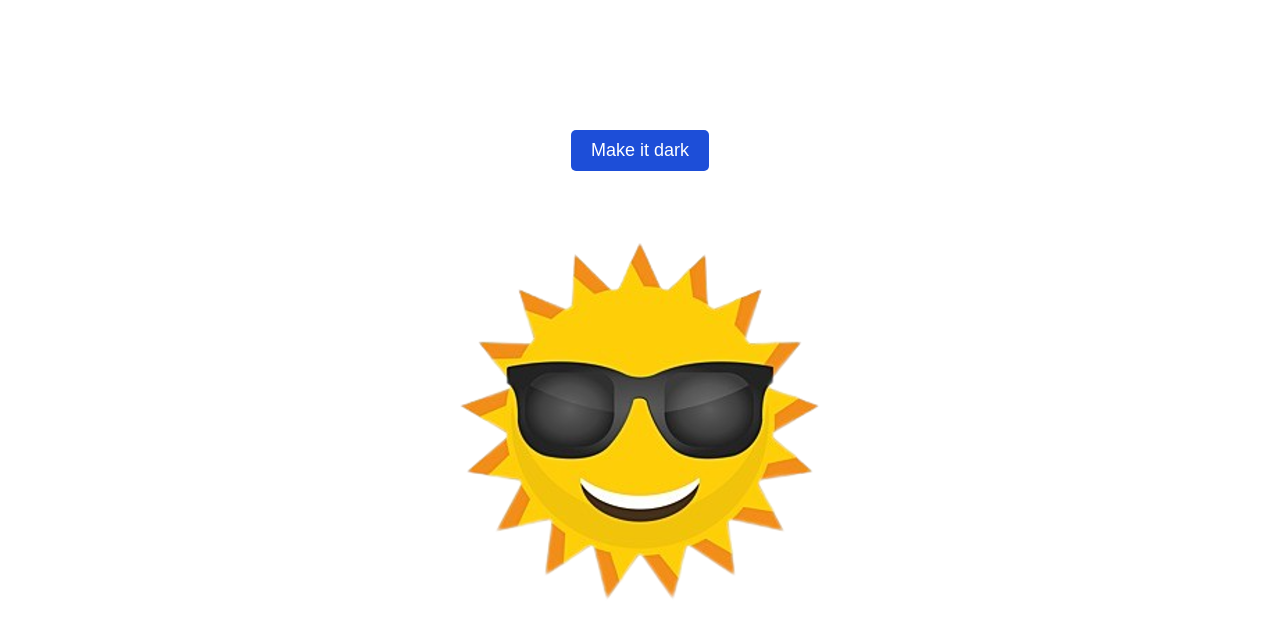
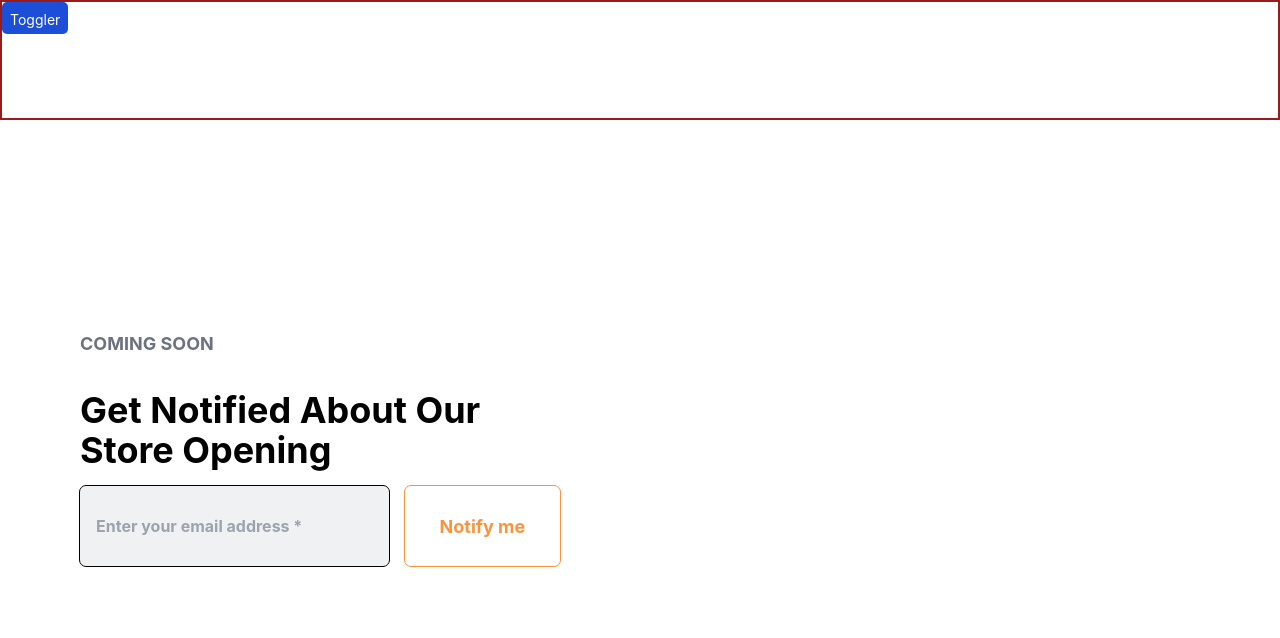
Before and after one commit to irriz-jayy/dark-mode, a React (Create React App) app: page / in a window 1280 px wide. Shown: the top 638 px of the page. Built offline with nearby package versions, Linux system fonts and the light colour scheme.

Commit message:
initial form part done

```diff
--- a/package.json
+++ b/package.json
@@ -34,5 +34,8 @@
       "last 1 firefox version",
       "last 1 safari version"
     ]
+  },
+  "devDependencies": {
+    "tailwindcss": "^3.3.3"
   }
 }
--- a/src/App.js
+++ b/src/App.js
@@ -1,10 +1,10 @@
-import './App.css';
-import Toggler from "./components/Toggler";
+import "./App.css";
+import Landingpage from "./components/Landingpage";
 
 function App() {
   return (
     <div className="App">
-      <Toggler/>
+      <Landingpage />
     </div>
   );
 }
--- /dev/null
+++ b/src/components/Landingpage.jsx
@@ -0,0 +1,37 @@
+import React from "react";
+
+function Landingpage() {
+  return (
+    <>
+      <header className="border border-2 border-red-800 h-[15vh] flex">
+        <img src="" alt="" className="" />
+        <button className="h-8 p-2 text-sm">Toggler</button>
+      </header>
+      <div className="h-[80vh] font-bold">
+        <div className="h-full w-1/2 flex justify-center items-center">
+          <div className="flex flex-col w-3/4 justify-center items-center">
+            <p className="text-gray-500 w-full text-left text-lg py-4">
+              COMING SOON
+            </p>
+            <h1 className="w-full text-4xl text-left py-4">
+              Get Notified About Our Store Opening
+            </h1>
+            <form className="w-full flex items-start h-20">
+              <input
+                type="text"
+                placeholder="Enter your email address *"
+                className="p-4 mr-4 h-full outline outline-1 rounded-md bg-gray-500 bg-opacity-10 w-2/3"
+              />
+              <button className="h-full w-1/3 bg-white text-orange-400 outline outline-1 rounded-md hover:bg-orange-400 hover:text-white">
+                Notify me
+              </button>
+            </form>
+          </div>
+        </div>
+        <img src="" alt="" />
+      </div>
+    </>
+  );
+}
+
+export default Landingpage;
--- /dev/null
+++ b/tailwind.config.js
@@ -0,0 +1,8 @@
+/** @type {import('tailwindcss').Config} */
+module.exports = {
+  content: ["./src/**/*.{js,jsx,ts,tsx}"],
+  theme: {
+    extend: {},
+  },
+  plugins: [],
+};
```
Also changed, not shown: src/index.css (+7 -3 lines), 1 other file (tests, documents, lock files or other folders).
